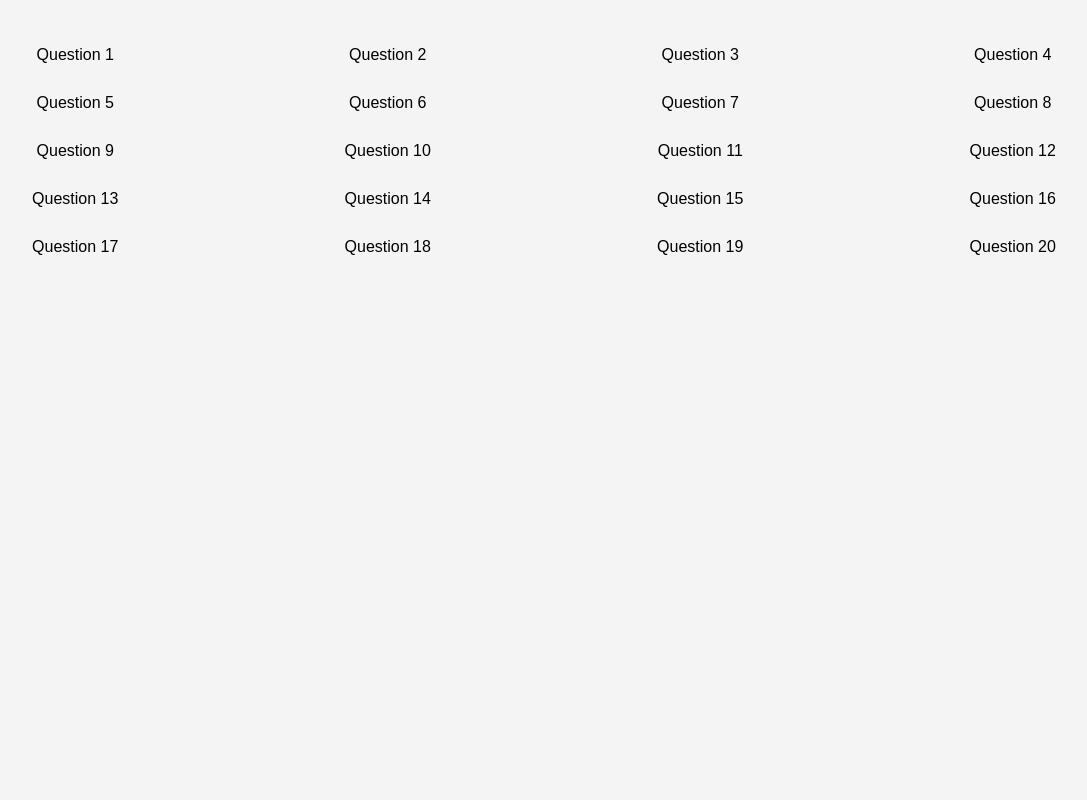
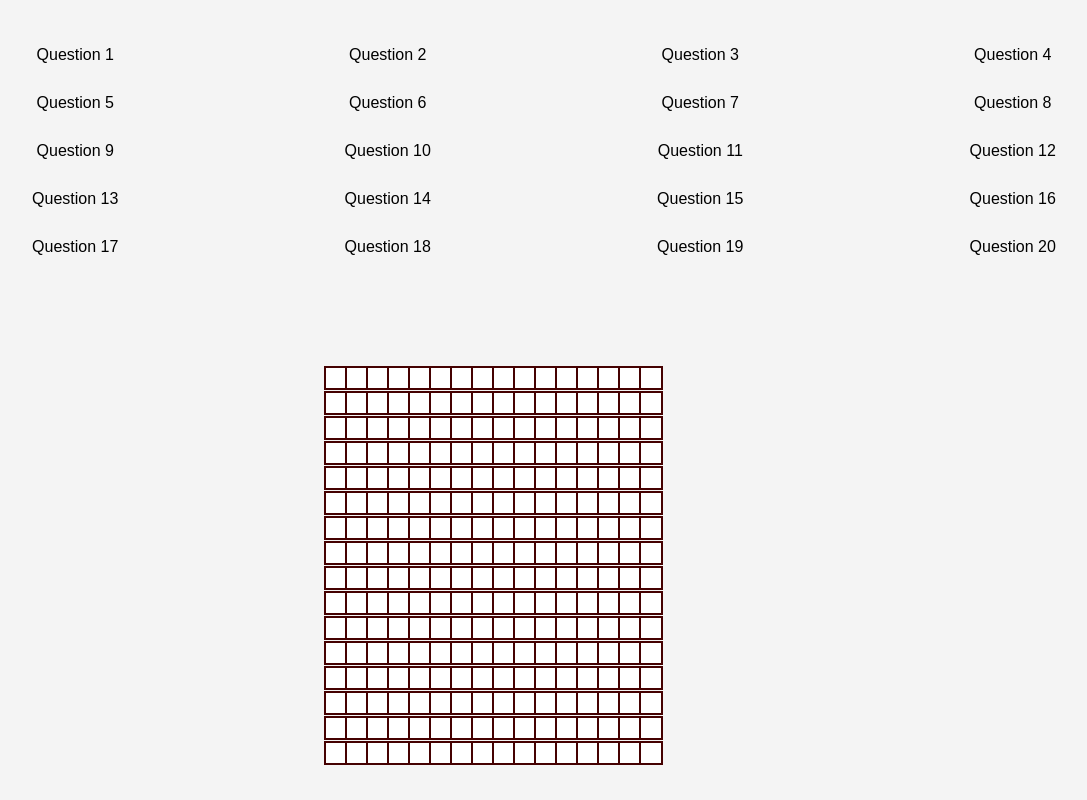
Before and after one commit to kimmisinha/React-Challenge, a React (Create React App) app in the folder my-challenge/: page /question12 in a window 1280 px wide. Shown: the whole page, without its empty margins (96-1183 px from the left). Built offline with nearby package versions, Linux system fonts and the light colour scheme.

Commit message:
Toggle pixel color between black and white on click; ensure default background is white

```diff
--- a/my-challenge/src/Component/Question12.jsx
+++ b/my-challenge/src/Component/Question12.jsx
@@ -1,19 +1,27 @@
-import React, { useState } from 'react'
+import React, { useState } from "react";
+import "../Css/Question12.css";
 
 function Question12() {
-    const [pixels, setPixels] = useState(Array(256).fill())
+  const [pixels, setPixels] = useState(Array(256).fill());
+  console.log(pixels);
 
   const handleClick = (index) => {
-    }
+    console.log(index)
+    setPixels((prevPixels) => {
+      console.log("prevPixels",prevPixels)
+      const copyPixels = [...prevPixels];
+      console.log("copyPixels",copyPixels)
+      copyPixels[index] = copyPixels[index] == "black" ? null : "black";
+      return copyPixels;
+    });
+  };
   return (
-       <div className="pixel-grid" style={{display:'grid',gridTemplateColumns:'repeat(16,20px)'}}
-         >
+    <div className="pixel-grid">
       {pixels.map((color, index) => (
         <div
           key={index}
           className="pixel"
-             style={{ backgroundColor: color }}
-
+          style={{ backgroundColor: color || "white" }}
           onClick={() => handleClick(index)}
         ></div>
       ))}
@@ -21,8 +29,7 @@ function Question12() {
   );
 }
 
-export default Question12
-
+export default Question12;
 
 /*
 Puzzle #12: Pixel Artist 🖼️
--- /dev/null
+++ b/my-challenge/src/Css/Question12.css
@@ -0,0 +1,17 @@
+.pixel-grid {
+    display: grid;
+    grid-template-columns: repeat(16, 20px);
+    gap: 1px;
+    margin-left: 400px;
+    margin-top:100px
+
+  }
+
+  .pixel {
+    width: 20px;
+    height: 20px;
+    cursor: pointer;
+    border: 2px solid rgb(69, 1, 1);
+
+
+  }
```
Lines whose indentation alone changed are shown as unchanged.
